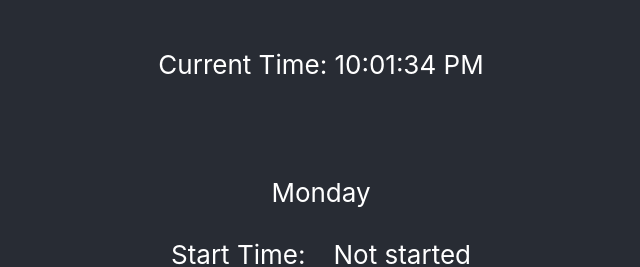
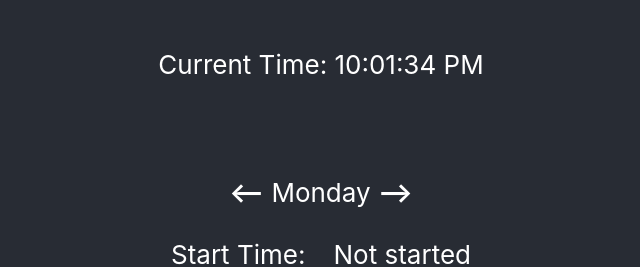
Before and after one commit to kyletucci/Time-Clock-Project, a React (Create React App) app in the folder time-clock-project/: page / in a window 1280 px wide. Shown: the top 267 px of the page, without its empty margins (319-959 px from the left). Built offline with nearby package versions, Linux system fonts and the light colour scheme.

Commit message:
Added styled arrow components

```diff
--- a/time-clock-project/src/components/TimeClock.js
+++ b/time-clock-project/src/components/TimeClock.js
@@ -19,6 +19,12 @@ const StyledTimeClock = styled.div`
     margin: 0 auto;
   `
 
+  const StyledArrow = styled.a`
+    color: white;
+    text-decoration: none;
+    font-weight: bolder;
+  `
+
 function TimeClock({ dayOfWeek, currentTime, startTime, endTime, duration, handleStartClick, handleEndClick }){
 
   if(startTime){
@@ -31,7 +37,7 @@ function TimeClock({ dayOfWeek, currentTime, startTime, endTime, duration, handl
 
   return (
     <StyledTimeClock>
-      <div>{dayOfWeek && dayOfWeek}</div>
+      <div><StyledArrow href='#'>{'<--'}</StyledArrow> {dayOfWeek && dayOfWeek} <StyledArrow href='#'>{'-->'}</StyledArrow></div>
       <StyledRow>
         <div>Start Time: </div>
         <div>{startTime ? startTime : 'Not started'}</div>
```
